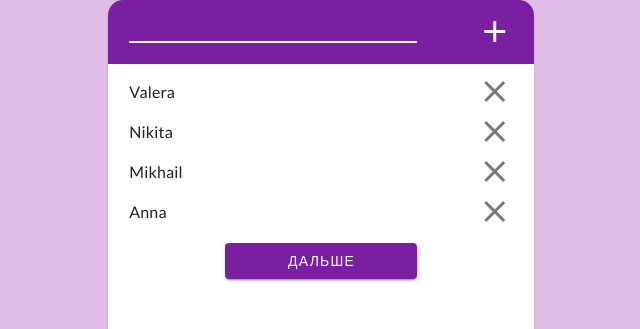
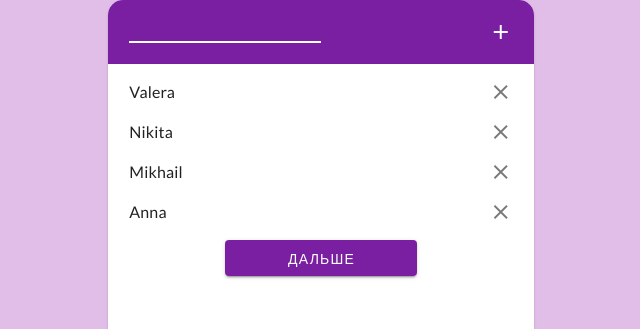
Before and after one commit to konstantin8715/split_bill, a Vue app: page /addusers in a window 1280 px wide. Shown: the top 329 px of the page, without its empty margins (319-959 px from the left). Built offline with nearby package versions, Linux system fonts and the light colour scheme.

Commit message:
AddUsersPage разбита на компоненты + сделана логика с кнопкой и баннер, в случае некорректного ввода персоны

```diff
--- a/src/components/AddUsersPage.vue
+++ b/src/components/AddUsersPage.vue
@@ -1,41 +1,46 @@
 <template lang="">
   <v-card class="container">
+    <!-- TODO: toolbar вынести в отдельный элемент UI -->
     <v-toolbar color="#7B1FA2">
       <div
         class="content-container d-flex justify-space-between flex-row align-center"
       >
-        <input type="text" v-model="currentName" class="w-75 h-75" />
+        <!-- TODO: input вынести в отдельный элемент UI -->
+        <input type="text" v-model="currentName" class="w-50 h-75" />
         <v-icon icon="mdi-plus" @click="addUser"></v-icon>
       </div>
     </v-toolbar>
+
+    <v-banner v-if="this.showWarningBanner" lines="three" icon="$warning" color="#9C27B0" class="my-4">
+      <v-banner-text>
+        Имя должно состоять из одного и более символа
+      </v-banner-text>
+
+      <template v-slot:actions>
+        <v-btn @click='this.showWarningBanner = false'>Скрыть</v-btn>
+      </template>
+    </v-banner>
+
     <div class="content-container">
-      <v-list density="compact">
-        <v-list-item
-          class="pa-0"
-          v-for="(user, i) in users"
-          :key="i"
-          :value="user"
-          color="primary"
+      <person-list :persons="persons" @delete="deletePersons" />
+      <div class="btn-block">
+        <app-button v-if="this.persons.length > 1" @click="checkPersons"
+          >Дальше</app-button
         >
-          <template v-slot:append>
-            <v-icon icon="mdi-close" @click="deleteUser(user.id)"></v-icon>
-          </template>
-
-          <v-list-item-title v-text="user.name"></v-list-item-title>
-        </v-list-item>
-      </v-list>
-      <div class="btn-block">
-        <v-btn @click="checkUsers" class="btn"> Дальше </v-btn>
+        <div v-else>Введите 2 или более персон</div>
       </div>
     </div>
   </v-card>
 </template>
 
 <script>
+import PersonList from "./PersonList.vue";
+
 export default {
+  components: { PersonList },
   data() {
     return {
-      users: [
+      persons: [
         { id: 1, name: "Valera" },
         { id: 2, name: "Nikita" },
         { id: 3, name: "Mikhail" },
@@ -43,6 +48,7 @@ export default {
       ],
       currentName: "",
       currentId: 4,
+      showWarningBanner: false,
       currentNameRules: [
         (value) => {
           if (value.length > 0) return true;
@@ -55,16 +61,19 @@ export default {
   methods: {
     addUser() {
       if (this.currentName.length > 0) {
-        this.users.push({ id: this.currentId++, name: this.currentName });
+        this.persons.push({ id: this.currentId++, name: this.currentName });
         this.currentName = "";
       }
+      else {
+        this.showWarningBanner = true;
+      }
     },
-    deleteUser(id) {
+    deletePersons(person) {
       // console.log(id);
-      this.users = this.users.filter((user) => user.id !== id);
+      this.persons = this.persons.filter((p) => p.id !== person.id);
     },
-    checkUsers() {
-      if (this.users.length < 2) {
+    checkPersons() {
+      if (this.persons.length < 2) {
         alert("Введите больше 1 пользователя");
       } else {
         this.$router.push("calculate");
@@ -100,11 +109,11 @@ input {
   margin: 0 auto;
 }
 
-.btn {
-  background: $dark-primary;
-  color: $text;
-  width: 100%;
-}
+// .btn {
+//   background: $dark-primary;
+//   color: $text;
+//   width: 100%;
+// }
 
 .btn-block {
   width: 50%;
--- a/src/components/HelloPage.vue
+++ b/src/components/HelloPage.vue
@@ -3,7 +3,7 @@
     <div class="content-container">
       <app-banner class="hello-banner">Делить чек</app-banner>
       <div class="btn-block">
-        <v-btn class="btn" @click="$router.push('addusers')"> Начать </v-btn>
+        <app-button @click="$router.push('addusers')">Начать</app-button>
       </div>
     </div>
   </v-card>
@@ -22,14 +22,6 @@
 .btn-block {
   width: 50%;
   margin: 0 auto;
+  margin-top: 10px;
 }
-.btn {
-  background: $primary;
-  width: 100%;
-  margin-top: 15px;
-  color: $text;
-  font-size: 24px;
-  border-radius: 10px;
-}
-
 </style>
--- /dev/null
+++ b/src/components/PersonItem.vue
@@ -0,0 +1,25 @@
+<template lang="">
+  <v-list-item
+    :value="person"
+  >
+    <template v-slot:append>
+      <v-icon icon="mdi-close" @click="$emit('delete', person)"></v-icon>
+    </template>
+
+    <v-list-item-title v-text="person.name"></v-list-item-title>
+  </v-list-item>
+</template>
+
+<script>
+export default {
+  name: "person-item",
+  props: {
+    person: {
+      type: Object,
+      required: true,
+    },
+  },
+};
+</script>
+
+<style lang="scss"></style>
--- /dev/null
+++ b/src/components/PersonList.vue
@@ -0,0 +1,23 @@
+<template lang="">
+  <v-list density="compact">
+    <person-item class="pa-0" v-for="(person, i) in persons" :key="i"
+    :person="person" color="primary" @delete="$emit('delete', person)" />
+  </v-list>
+</template>
+
+<script>
+import PersonItem from "./PersonItem.vue";
+
+export default {
+  name: "person-list",
+  components: { PersonItem },
+  props: {
+    persons: {
+      type: Array,
+      required: true,
+    },
+  },
+};
+</script>
+
+<style scoped lang="scss"></style>
--- a/src/components/UI/AppBanner.vue
+++ b/src/components/UI/AppBanner.vue
@@ -6,7 +6,7 @@
 
 <script>
 export default {
-  'name': 'app-banner',
+  name: "app-banner",
 };
 </script>
 
@@ -19,7 +19,7 @@ export default {
   display: flex;
   align-items: center;
   justify-content: center;
-  background: $dark-primary;
+  background: $primary;
 
   span {
     font-size: 48px;
--- /dev/null
+++ b/src/components/UI/AppButton.vue
@@ -0,0 +1,21 @@
+<template lang="">
+  <v-btn class="btn">
+    <slot></slot>
+  </v-btn>
+</template>
+
+<script>
+export default {
+  name: "app-button",
+};
+</script>
+
+<style scoped lang="scss">
+@import "../../colors";
+
+.btn {
+  color: $text;
+  background: $dark-primary;
+  width: 100%;
+}
+</style>
--- a/src/components/UI/index.js
+++ b/src/components/UI/index.js
@@ -1,5 +1,7 @@
 import AppBanner from "./AppBanner.vue";
+import AppButton from "./AppButton.vue";
 
 export default [
     AppBanner,
+    AppButton,
 ]
--- a/src/main.scss
+++ b/src/main.scss
@@ -16,7 +16,7 @@ body,
 
 body {
     background: $light-primary;
-    font-size: 24px;
+    font-size: 16px;
 }
 
 .container {
```
